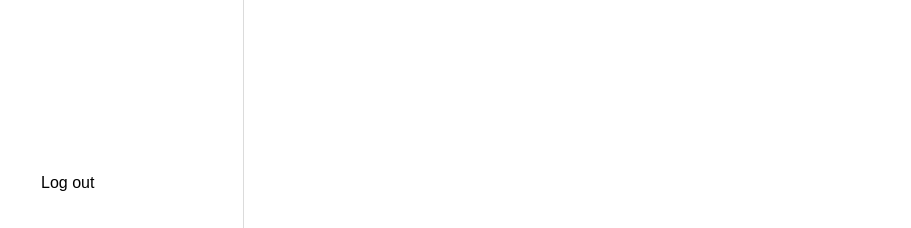
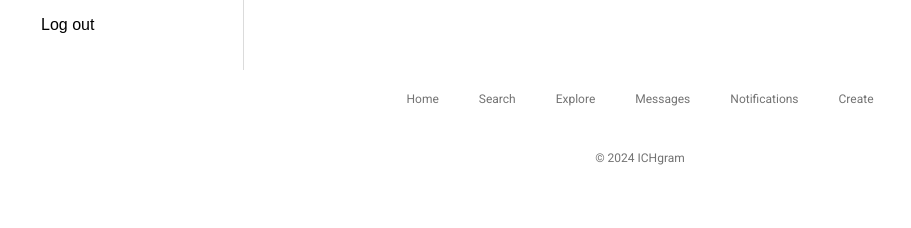
Before and after one commit to ICH-Aleksandr/ICHGram-client, a React (Vite) app: page / in a window 1280 px wide. Shown: the part 572-800 px from the top of the page, without its empty margins (0-911 px from the left). Built offline with nearby package versions, Linux system fonts and the light colour scheme; no server answers; sample sign-in values are in the browser's storage.

Commit message:
add footer

```diff
--- a/src/components/template3/index.jsx
+++ /dev/null
@@ -1 +0,0 @@
-import styles from "./styles.module.css";
--- /dev/null
+++ b/src/layout/Footer/index.jsx
@@ -0,0 +1,21 @@
+import { NavLink } from "react-router-dom";
+import styles from "./styles.module.css";
+
+function Footer() {
+  return (
+    <footer className={styles.footer}>
+      <nav className={styles.links}>
+        <NavLink to="/">Home</NavLink>
+        <NavLink to="/search">Search</NavLink>
+        <NavLink to="/explore">Explore</NavLink>
+        <NavLink to="/messages">Messages</NavLink>
+        <NavLink to="/notifications">Notifications</NavLink>
+        <NavLink to="/create">Create</NavLink>
+      </nav>
+
+      <p className={styles.copyright}>© 2024 ICHgram</p>
+    </footer>
+  );
+}
+
+export default Footer;
--- /dev/null
+++ b/src/layout/Footer/styles.module.css
@@ -0,0 +1,29 @@
+.footer {
+  padding: 22px 0px;
+  text-align: center;
+  height: 158px;
+}
+
+.links {
+  display: flex;
+  flex-wrap: wrap;
+  align-items: center;
+  justify-content: center;
+  gap: 40px;
+  margin-bottom: 45px;
+}
+
+.links a {
+  font-size: 12px;
+  color: #737373;
+  text-decoration: none;
+}
+
+.links a:hover {
+  text-decoration: underline;
+}
+
+.copyright {
+  font-size: 12px;
+  color: #737373;
+}
--- a/src/layout/index.jsx
+++ b/src/layout/index.jsx
@@ -8,6 +8,7 @@ import exploreIcon from "../assets/icons/Img_Explore.png";
 import messagesIcon from "../assets/icons/Img_Messenger.png";
 import notificationsIcon from "../assets/icons/Img_Notification.png";
 import createIcon from "../assets/icons/Img_Create.png";
+import Footer from "./Footer";
 import styles from "./styles.module.css";
 
 function Layout() {
@@ -20,36 +21,58 @@ function Layout() {
   };
 
   return (
-    <div className={styles.wrapper}>
+    <div className={styles.page}>
+      <div className={styles.row}>
         <aside className={styles.sidebar}>
           <img src={logo} alt="ICHGRAM" className={styles.logo} />
 
           <nav className={styles.nav}>
-          <NavLink to="/" className={({ isActive }) => isActive ? styles.active : ""}>
+            <NavLink
+              to="/"
+              className={({ isActive }) => (isActive ? styles.active : "")}
+            >
               <img src={homeIcon} alt="" className={styles.navIcon} />
               Home
             </NavLink>
-          <NavLink to="/search" className={({ isActive }) => isActive ? styles.active : ""}>
+            <NavLink
+              to="/search"
+              className={({ isActive }) => (isActive ? styles.active : "")}
+            >
               <img src={searchIcon} alt="" className={styles.navIcon} />
               Search
             </NavLink>
-          <NavLink to="/explore" className={({ isActive }) => isActive ? styles.active : ""}>
+            <NavLink
+              to="/explore"
+              className={({ isActive }) => (isActive ? styles.active : "")}
+            >
               <img src={exploreIcon} alt="" className={styles.navIcon} />
               Explore
             </NavLink>
-          <NavLink to="/messages" className={({ isActive }) => isActive ? styles.active : ""}>
+            <NavLink
+              to="/messages"
+              className={({ isActive }) => (isActive ? styles.active : "")}
+            >
               <img src={messagesIcon} alt="" className={styles.navIcon} />
               Messages
             </NavLink>
-          <NavLink to="/notifications" className={({ isActive }) => isActive ? styles.active : ""}>
+            <NavLink
+              to="/notifications"
+              className={({ isActive }) => (isActive ? styles.active : "")}
+            >
               <img src={notificationsIcon} alt="" className={styles.navIcon} />
               Notifications
             </NavLink>
-          <NavLink to="/create" className={({ isActive }) => isActive ? styles.active : ""}>
+            <NavLink
+              to="/create"
+              className={({ isActive }) => (isActive ? styles.active : "")}
+            >
               <img src={createIcon} alt="" className={styles.navIcon} />
               Create
             </NavLink>
-          <NavLink to="/profile" className={({ isActive }) => isActive ? styles.active : ""}>
+            <NavLink
+              to="/profile"
+              className={({ isActive }) => (isActive ? styles.active : "")}
+            >
               Profile
             </NavLink>
           </nav>
@@ -63,6 +86,9 @@ function Layout() {
           <Outlet />
         </main>
       </div>
+
+      <Footer />
+    </div>
   );
 }
 
--- a/src/layout/styles.module.css
+++ b/src/layout/styles.module.css
@@ -1,18 +1,25 @@
-.wrapper {
+.page {
   display: flex;
+  flex-direction: column;
   min-height: 100vh;
+}
+
+.row {
+  display: flex;
+  flex: 1;
 }
 
 .sidebar {
   width: 244px;
+  flex-shrink: 0;
   border-right: 1px solid #dbdbdb;
   padding: 28px 16px 24px 25px;
   display: flex;
   flex-direction: column;
-  position: fixed;
+  position: sticky;
   top: 0;
-  left: 0;
-  height: 100vh;
+  align-self: stretch;
+  max-height: 100vh;
 }
 
 .logo {
@@ -70,7 +77,6 @@
 }
 
 .main {
-  margin-left: 244px;
   flex: 1;
   padding: 24px;
 }
```
Also changed, not shown: src/components/template3/styles.module.css (deleted). Lines whose indentation alone changed are shown as unchanged.
